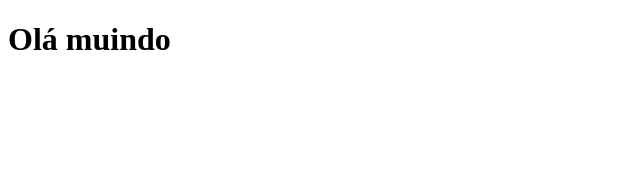
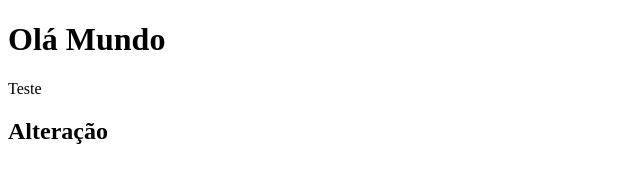
Before and after one commit to Moura88/curso_gt_1, a plain HTML site: page index.html in a window 1280 px wide. Shown: the whole page, without its empty margins (0-640 px from the left). Drawn offline with Linux system fonts and the light colour scheme.

Commit message:
Enviando alterações

```diff
--- a/index.html
+++ b/index.html
@@ -7,6 +7,8 @@
     <title>Document</title>
 </head>
 <body>
-    <h1>Olá muindo</h1>
+    <h1>Olá Mundo</h1>
+    <p>Teste</p>
+    <h2>Alteração</h2>
 </body>
 </html>
```
